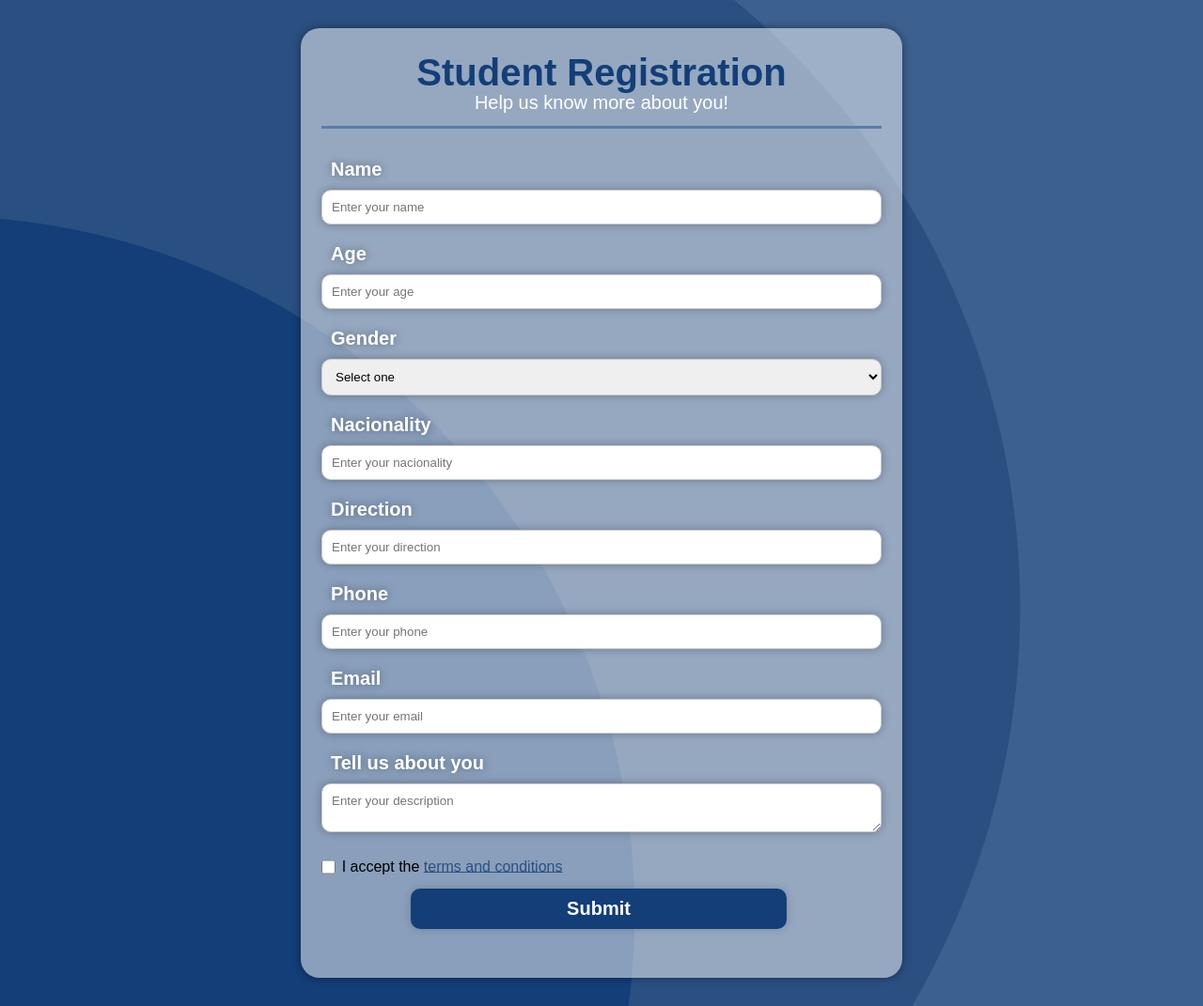
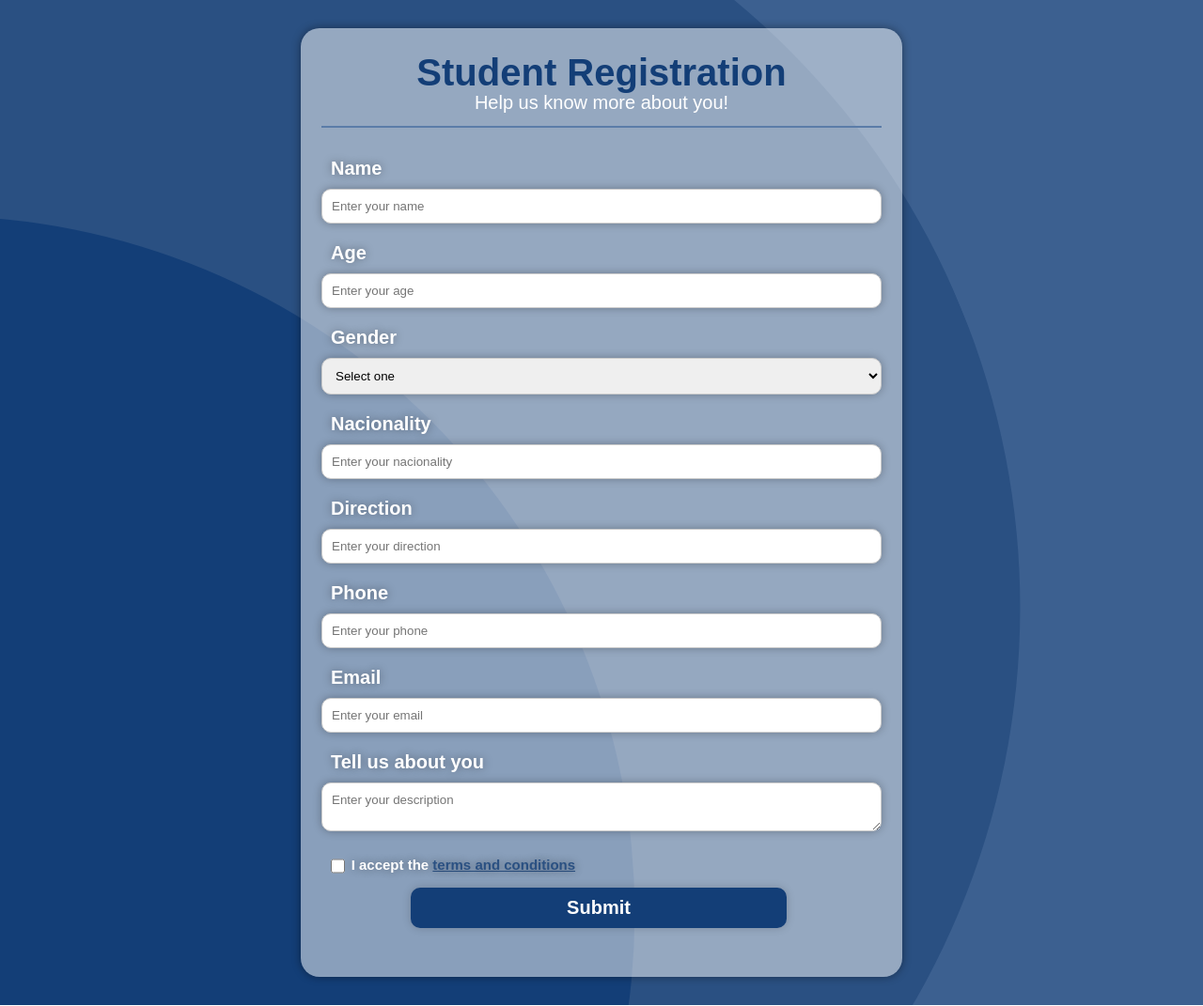
Before and after one commit to Valency12/Student-Registration, a plain HTML site: page index.html in a window 1280 px wide. Shown: the whole page at 94% size. Drawn offline with Linux system fonts and the light colour scheme.

```diff
--- a/index.html
+++ b/index.html
@@ -45,9 +45,9 @@
             <label for="description">Tell us about you</label>
             <textarea id="description" name="description" type="text" placeholder="Enter your description"></textarea>
 
-            <label for="terms-and-conditions"></label>
-                <input class="inline" type="checkbox"/>I accept the <a href="https://www.freecodecamp.org/news/terms-of-service/">terms and conditions</a>
-
+            <label for="terms-and-conditions" class="conditions-label">
+                <input class="inline" type="checkbox" id="terms-and-conditions"/>I accept the <a href="https://www.freecodecamp.org/news/terms-of-service/">terms and conditions</a>
+            </label>
 
             <input type="submit" value="Submit">
 
--- a/style.css
+++ b/style.css
@@ -102,6 +102,10 @@ input[type="submit"]:hover{
 
 fieldset{
     border: none;
-    border-top: 3px solid #5b7ca8;
+    border-top: 2px solid #5b7ca8;
     padding: 2rem 0;
 }
+
+.conditions-label{
+    font-size: 15px;
+}
```
